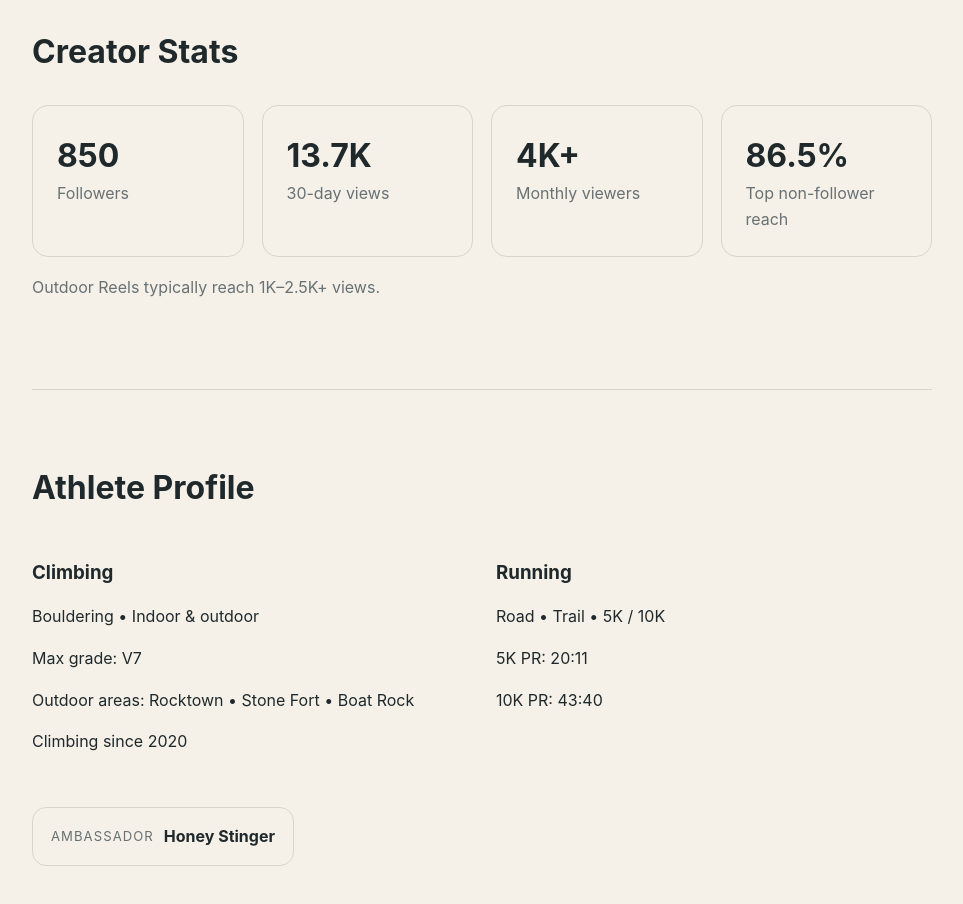
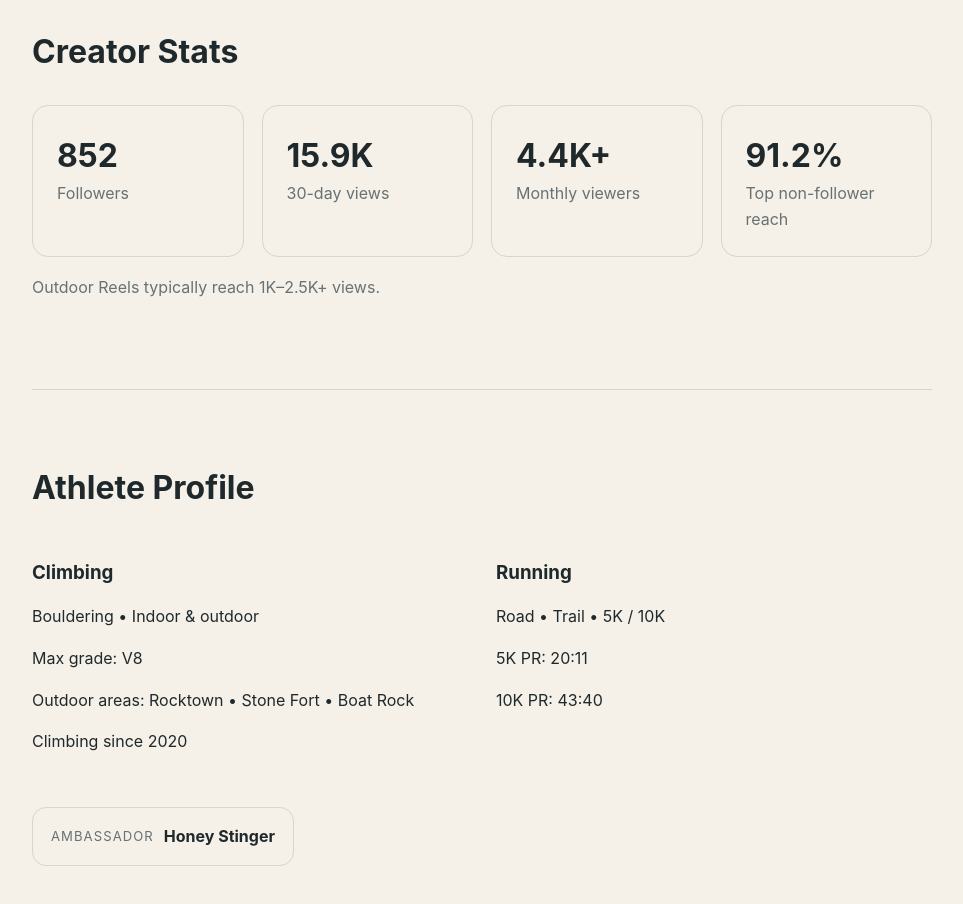
Before and after one commit to J-Dangler/jcdangler.com, a plain HTML site: page index.html in a window 1280 px wide. Shown: the part 1060-1964 px from the top of the page, without its empty margins (158-1121 px from the left). Drawn offline with Linux system fonts and the light colour scheme; a script that the page names is missing.

Commit message:
Update index.html

```diff
--- a/index.html
+++ b/index.html
@@ -46,22 +46,22 @@
 
       <div class="stats">
         <div>
-          <strong>850</strong>
+          <strong>852</strong>
           <span>Followers</span>
         </div>
 
         <div>
-          <strong>13.7K</strong>
+          <strong>15.9K</strong>
           <span>30-day views</span>
         </div>
 
         <div>
-          <strong>4K+</strong>
+          <strong>4.4K+</strong>
           <span>Monthly viewers</span>
         </div>
 
         <div>
-          <strong>86.5%</strong>
+          <strong>91.2%</strong>
           <span>Top non-follower reach</span>
         </div>
       </div>
@@ -78,7 +78,7 @@
   <div>
     <h3>Climbing</h3>
     <p>Bouldering • Indoor & outdoor</p>
-    <p>Max grade: V7</p>
+    <p>Max grade: V8</p>
     <p>Outdoor areas: Rocktown • Stone Fort • Boat Rock</p>
     <p>Climbing since 2020</p>
   </div>
```
